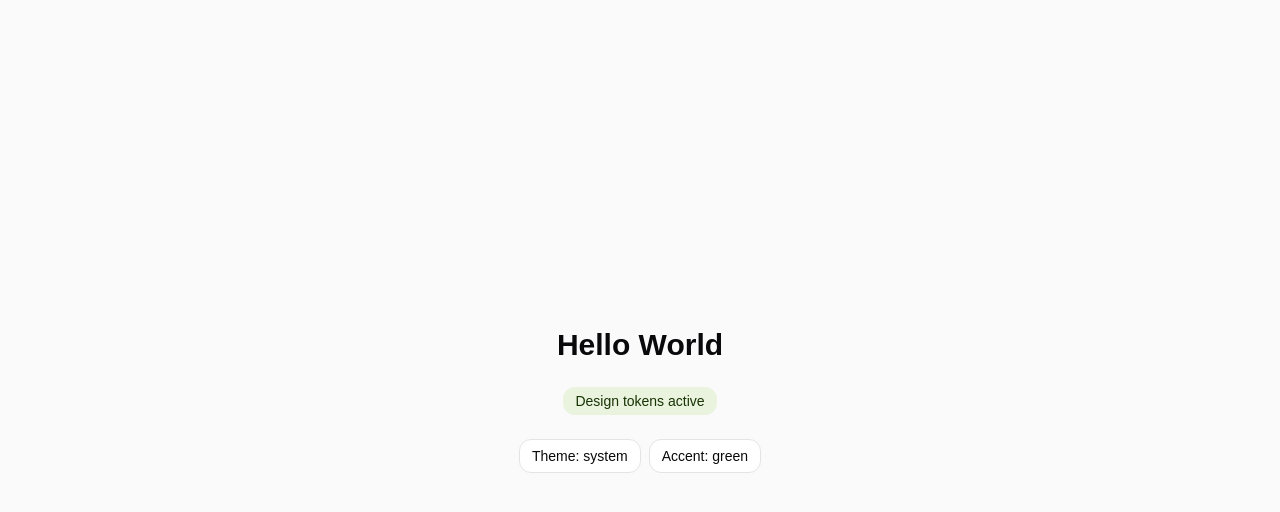
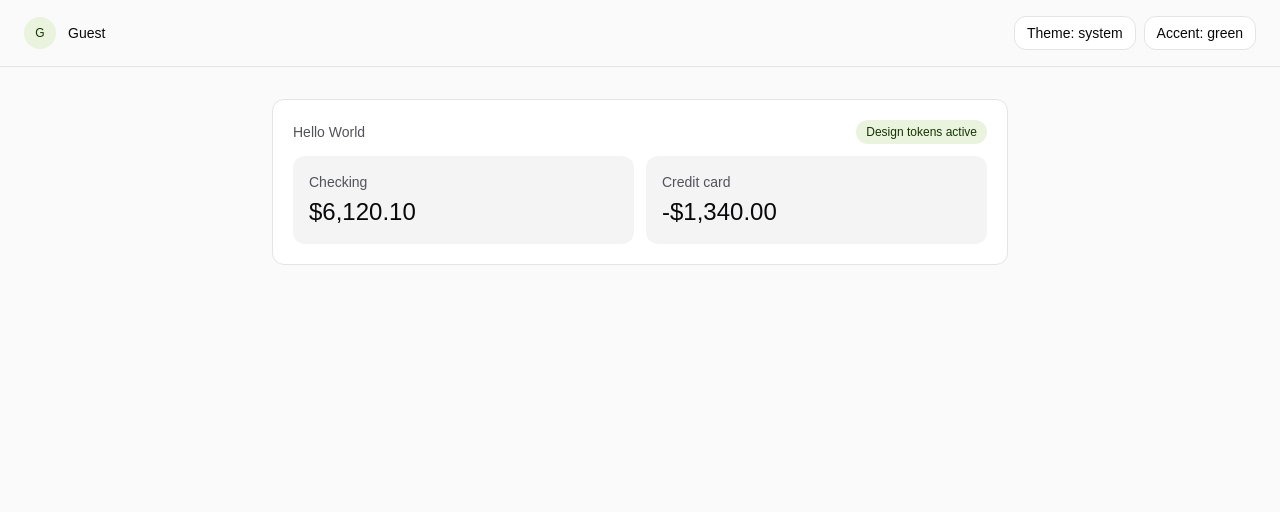
Before and after one commit to ethicalakhilesh/flow, a Next.js app: page / in a window 1280 px wide. Shown: the top 512 px of the page. Built offline with nearby package versions, Linux system fonts and the light colour scheme.

Commit message:
Phase 2: Card, MetricCard, Avatar, Pill primitives + AppShell top bar

```diff
--- a/src/app/page.tsx
+++ b/src/app/page.tsx
@@ -1,19 +1,28 @@
 import { headers } from "next/headers";
-import { ThemeAccentToggle } from "@/components/theme-accent-toggle";
+import { AppShell } from "@/components/app-shell";
+import { Card } from "@/components/ui/card";
+import { MetricCard } from "@/components/ui/metric-card";
+import { Pill } from "@/components/ui/pill";
 
 export default function Home() {
-  const username = headers().get("x-flow-user-username");
+  const username = headers().get("x-flow-user-username") ?? "Guest";
 
   return (
-    <main className="flex min-h-screen flex-col items-center justify-center gap-6 bg-background px-4">
-      <div className="flex flex-col items-center gap-2">
-        <h1 className="text-3xl font-bold">Hello World</h1>
-        {username && <p className="text-sm text-text-secondary">Logged in as {username}</p>}
+    <AppShell username={username}>
+      <div className="flex flex-col gap-4">
+        <Card>
+          <div className="flex flex-col gap-3">
+            <div className="flex items-center justify-between">
+              <span className="text-sm text-text-secondary">Hello World</span>
+              <Pill>Design tokens active</Pill>
+            </div>
+            <div className="grid grid-cols-2 gap-3">
+              <MetricCard label="Checking" value="$6,120.10" />
+              <MetricCard label="Credit card" value="-$1,340.00" />
+            </div>
+          </div>
+        </Card>
       </div>
-      <span className="rounded-card bg-accent-bg px-3 py-1 text-sm text-accent-fg">
-        Design tokens active
-      </span>
-      <ThemeAccentToggle />
-    </main>
+    </AppShell>
   );
 }
--- /dev/null
+++ b/src/components/app-shell.tsx
@@ -0,0 +1,24 @@
+import { ReactNode } from "react";
+import { Avatar } from "@/components/ui/avatar";
+import { ThemeAccentToggle } from "@/components/theme-accent-toggle";
+
+export function AppShell({
+  username,
+  children,
+}: {
+  username: string;
+  children: ReactNode;
+}) {
+  return (
+    <div className="min-h-screen bg-background">
+      <header className="flex items-center justify-between border-b border-border px-6 py-4">
+        <div className="flex items-center gap-3">
+          <Avatar name={username} size="sm" />
+          <span className="text-sm font-medium">{username}</span>
+        </div>
+        <ThemeAccentToggle />
+      </header>
+      <main className="mx-auto max-w-3xl px-4 py-8">{children}</main>
+    </div>
+  );
+}
--- /dev/null
+++ b/src/components/ui/avatar.tsx
@@ -0,0 +1,30 @@
+function initials(name: string) {
+  return name
+    .trim()
+    .split(/\s+/)
+    .slice(0, 2)
+    .map((part) => part[0]?.toUpperCase())
+    .join("");
+}
+
+export function Avatar({
+  name,
+  size = "md",
+}: {
+  name: string;
+  size?: "sm" | "md" | "lg";
+}) {
+  const sizeClasses = {
+    sm: "h-8 w-8 text-xs",
+    md: "h-11 w-11 text-sm",
+    lg: "h-14 w-14 text-base",
+  }[size];
+
+  return (
+    <div
+      className={`flex items-center justify-center rounded-full bg-accent-bg font-medium text-accent-fg ${sizeClasses}`}
+    >
+      {initials(name)}
+    </div>
+  );
+}
--- /dev/null
+++ b/src/components/ui/card.tsx
@@ -0,0 +1,17 @@
+import { ReactNode } from "react";
+
+export function Card({
+  children,
+  className = "",
+}: {
+  children: ReactNode;
+  className?: string;
+}) {
+  return (
+    <div
+      className={`rounded-card border border-border bg-surface p-5 ${className}`}
+    >
+      {children}
+    </div>
+  );
+}
--- /dev/null
+++ b/src/components/ui/metric-card.tsx
@@ -0,0 +1,16 @@
+export function MetricCard({
+  label,
+  value,
+  className = "",
+}: {
+  label: string;
+  value: string;
+  className?: string;
+}) {
+  return (
+    <div className={`rounded-card bg-surface-muted p-4 ${className}`}>
+      <p className="text-sm text-text-secondary">{label}</p>
+      <p className="mt-1 text-2xl font-medium">{value}</p>
+    </div>
+  );
+}
--- /dev/null
+++ b/src/components/ui/pill.tsx
@@ -0,0 +1,22 @@
+export function Pill({
+  children,
+  tone = "accent",
+  className = "",
+}: {
+  children: React.ReactNode;
+  tone?: "accent" | "neutral";
+  className?: string;
+}) {
+  const toneClasses =
+    tone === "accent"
+      ? "bg-accent-bg text-accent-fg"
+      : "bg-surface-muted text-text-secondary";
+
+  return (
+    <span
+      className={`inline-block rounded-full px-2.5 py-1 text-xs font-medium ${toneClasses} ${className}`}
+    >
+      {children}
+    </span>
+  );
+}
```
